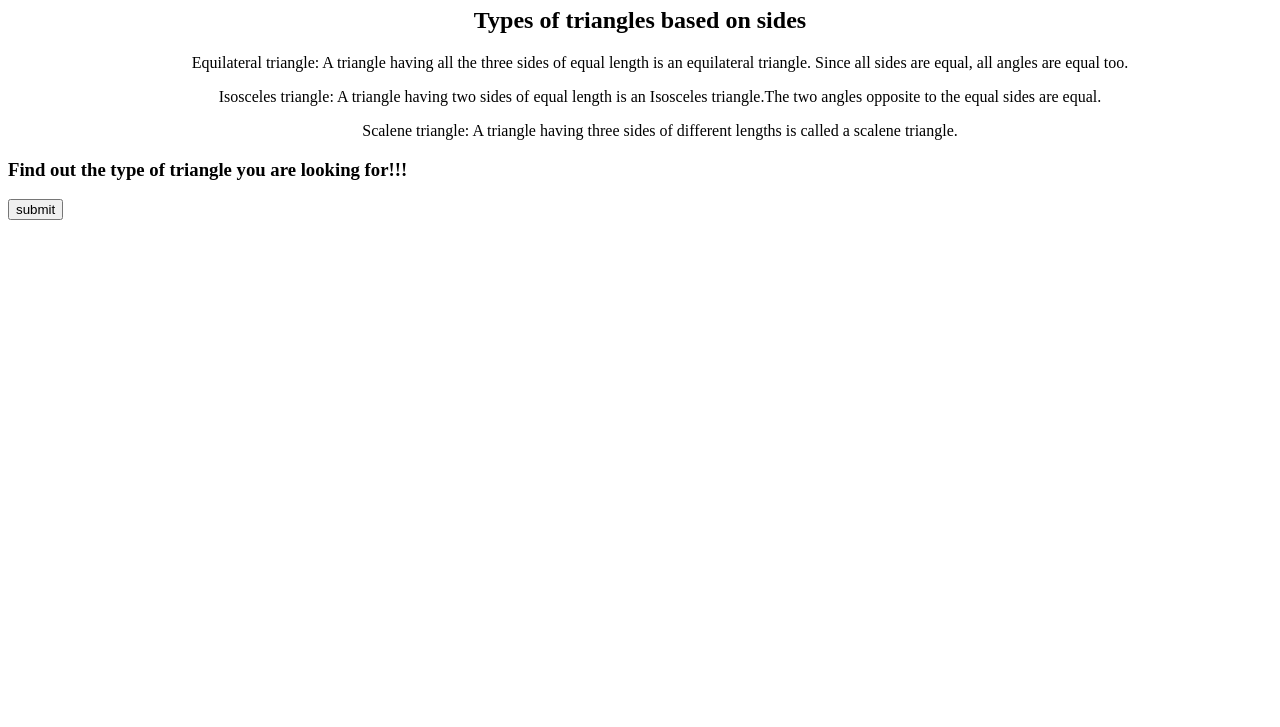
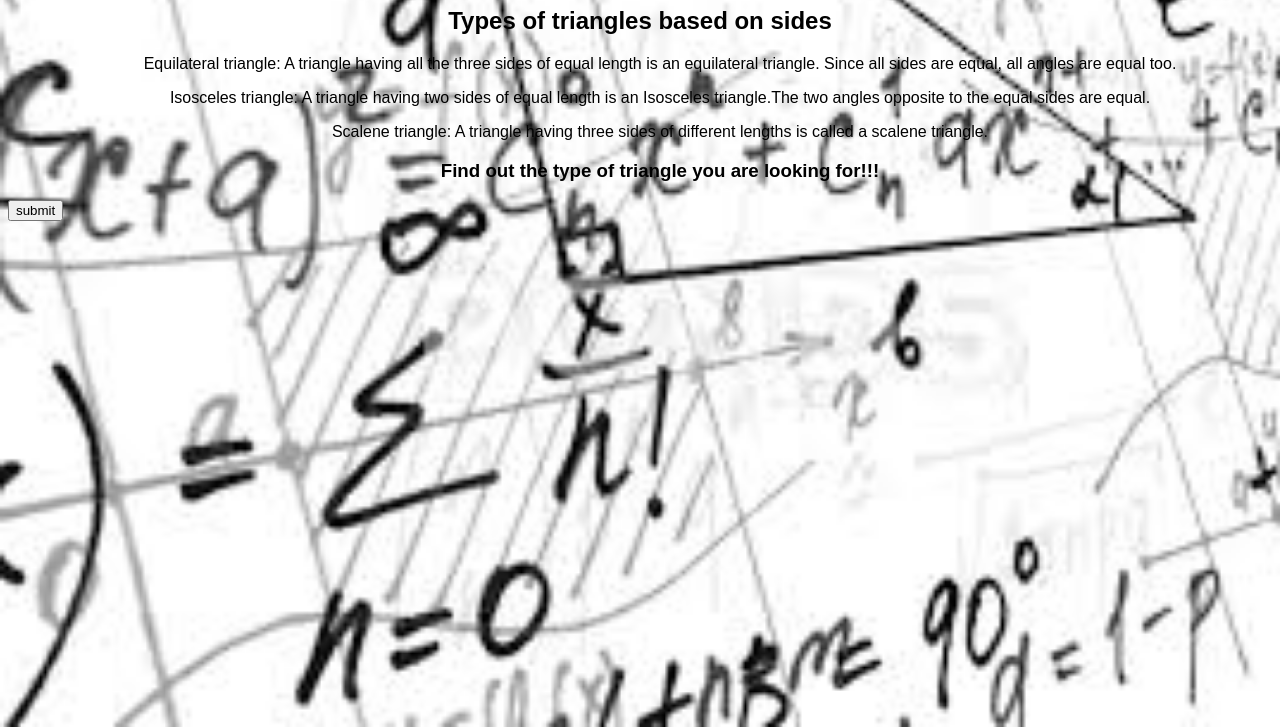
Before and after one commit to tomorenge/Triangletracker, a plain HTML site: page index.html in a window 1280 px wide. Shown: the part 73-800 px from the top of the page. Drawn offline with Linux system fonts and the light colour scheme.

Commit message:
changed the background size for image to cover

```diff
--- a/css/Style.css
+++ b/css/Style.css
@@ -4,6 +4,23 @@ h1{
 h2{
   text-align: center;
 }
-  .muse{
+.muse{
+    text-align: center;
+    text-decoration-color: blue;
+  }
+.two{
     text-align: center;
   }
+body{
+  background-color: blue;
+  background-image: url("../images/math.jpeg");
+  background-attachment: fixed;
+  font-family: sans-serif;
+  background-size: cover;
+
+}
+img{
+
+
+
+}
--- a/index.html
+++ b/index.html
@@ -18,14 +18,17 @@
           Since all sides are equal, all angles are equal too.
         <p>Isosceles triangle: A triangle having two sides of equal length is an Isosceles triangle.The two angles opposite to the equal sides are equal.
         <p>Scalene triangle: A triangle having three sides of different lengths is called a scalene triangle.
+      <h3>Find out the type of triangle you are looking for!!!</h3>
       </div>
-      <h3>Find out the type of triangle you are looking for!!!</h3>
+
       <button type="button" onclick="findoutangle()" name="button">submit</button>
-      </div>
+
+
 
 
 
   </body>
+  </div>
   <script type="text/javascript" src ="js/Script.js"></script>
 
 </html>
```
